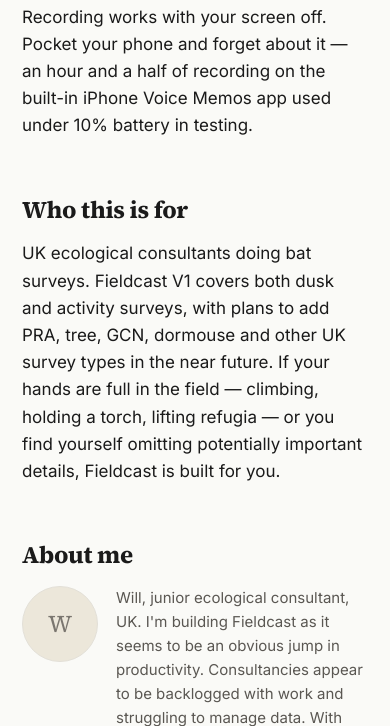
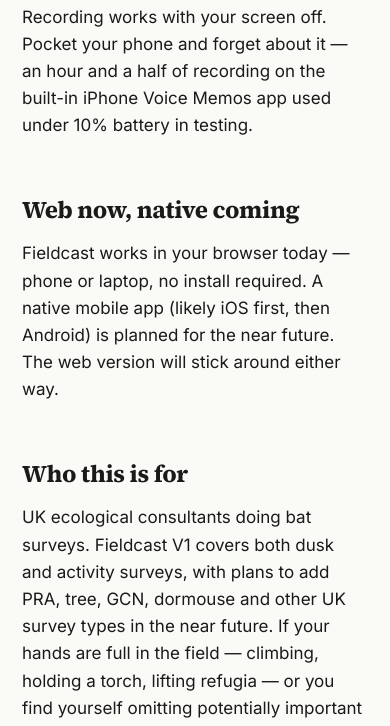
Before and after one commit to willts1209/AEYMAIN, a Flask app: page / in a window 390 px wide. Shown: the part 3383-4109 px from the top of the page. Run offline with Flask 3, Linux system fonts and the light colour scheme.

Commit message:
Add 'Web now, native coming' section to landing page
Answers an unstated question about platform — Fieldcast is a web app
today, native mobile is planned, and the web version stays. Sits between
'Phone in pocket' and 'Who this is for' so all the practical questions
are grouped together before the audience-targeting section.

Co-Authored-By: Claude Opus 4.7 <noreply@anthropic.com>

```diff
--- a/templates/landing.html
+++ b/templates/landing.html
@@ -387,6 +387,12 @@
     Recording works with your screen off. Pocket your phone and forget about it — an hour and a half of recording on the built-in iPhone Voice Memos app used under 10% battery in testing.
   </p>
 
+  <h2>Web now, native coming</h2>
+
+  <p>
+    Fieldcast works in your browser today — phone or laptop, no install required. A native mobile app (likely iOS first, then Android) is planned for the near future. The web version will stick around either way.
+  </p>
+
   <h2>Who this is for</h2>
 
   <p>
```
